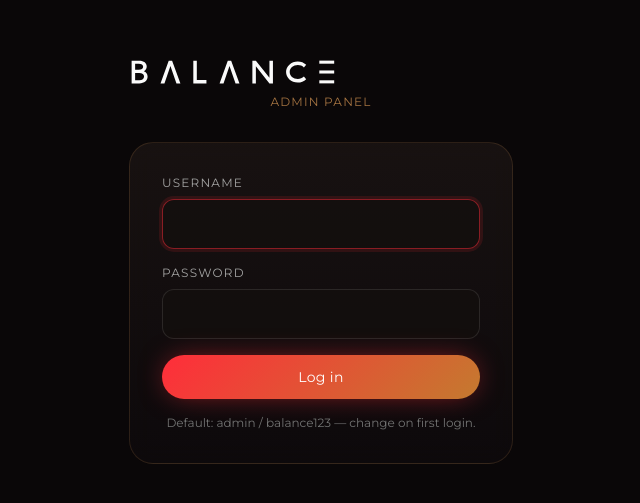
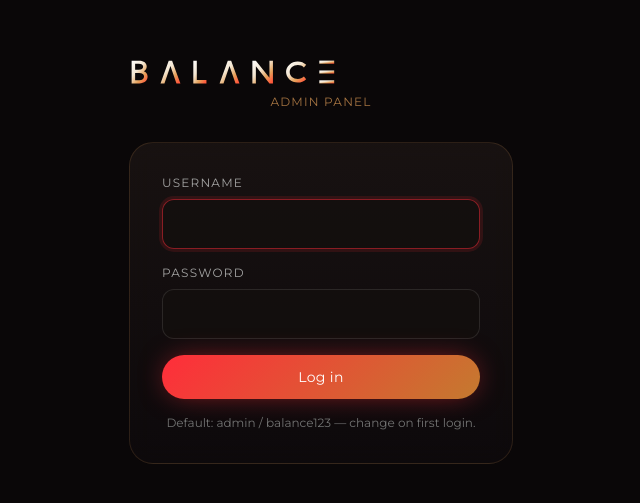
Before and after one commit to ewgeen239-netizen/balance-lounge, a Next.js app: page /admin/login in a window 1280 px wide. Shown: the part 139-642 px from the top of the page, without its empty margins (319-959 px from the left). Built offline with nearby package versions, Linux system fonts and the light colour scheme; no server answers; the database is empty.

Commit message:
Header brand lockup centered (symmetric); premium gradient fill on Wordmark (ivory→amber→neon)

```diff
--- a/src/components/Header.tsx
+++ b/src/components/Header.tsx
@@ -41,13 +41,14 @@ export function Header() {
         {/* Top row */}
         <div className="flex items-center justify-between gap-3">
           {/* Brand lockup — premium serif logotype */}
-          <Link href="/" aria-label="Balance — Coctails & Shisha" className="group shrink-0 leading-none">
-            <span className="brand-serif block text-[26px] leading-[0.9] tracking-[0.1em] transition sm:text-[34px]">
+          <Link href="/" aria-label="Balance — Coctails & Shisha" className="group flex shrink-0 flex-col items-center justify-center leading-none">
+            <span className="brand-serif block text-center text-[26px] leading-[0.9] tracking-[0.1em] transition sm:text-[34px]">
               Balance<span className="accentdot">.</span>
             </span>
-            <span className="mt-1.5 flex items-center gap-2 pl-0.5 text-[7px] uppercase tracking-[0.42em] text-ember/70 transition-colors group-hover:text-ember sm:text-[8px]">
+            <span className="mt-1.5 flex items-center gap-2 text-[7px] uppercase tracking-[0.4em] text-ember/70 transition-colors group-hover:text-ember sm:text-[8px]">
               <span className="h-px w-3 bg-gradient-to-r from-transparent to-ember/60 sm:w-4" />
               Coctails &amp; Shisha
+              <span className="h-px w-3 bg-gradient-to-l from-transparent to-ember/60 sm:w-4" />
             </span>
           </Link>
 
--- a/src/components/Wordmark.tsx
+++ b/src/components/Wordmark.tsx
@@ -1,5 +1,6 @@
 // BALANCE brand mark — custom geometric letters, crossbar-less "A" and a
-// three-bar "E". Colour follows currentColor; size with a height class (h-*).
+// three-bar "E". Filled with a premium warm gradient (ivory → amber ember →
+// neon spark) matching the site. Size with a height class (h-*).
 
 export function Wordmark({ className }: { className?: string }) {
   return (
@@ -8,8 +9,16 @@ export function Wordmark({ className }: { className?: string }) {
       className={className}
       role="img"
       aria-label="BALANCE"
-      fill="currentColor"
+      fill="url(#balanceGrad)"
     >
+      <defs>
+        <linearGradient id="balanceGrad" x1="0" y1="0" x2="0.85" y2="1" gradientUnits="objectBoundingBox">
+          <stop offset="0%" stopColor="#ffffff" />
+          <stop offset="42%" stopColor="#f4e7d3" />
+          <stop offset="74%" stopColor="#e6a15a" />
+          <stop offset="100%" stopColor="#ff5a3c" />
+        </linearGradient>
+      </defs>
       {/* B */}
       <path d="M0 0H17.5C28 0 34.5 5.2 34.5 13.3C34.5 18.2 32 22 27.8 24C33.1 25.8 36.5 30.4 36.5 36.5C36.5 45.9 29.1 52 17.5 52H0V0ZM8 7V21H16.1C22.7 21 26.3 18.4 26.3 14C26.3 9.5 22.7 7 16.1 7H8ZM8 28V45H17.2C24.5 45 28.4 41.9 28.4 36.4C28.4 31 24.5 28 17.2 28H8Z" />
       {/* A */}
```
